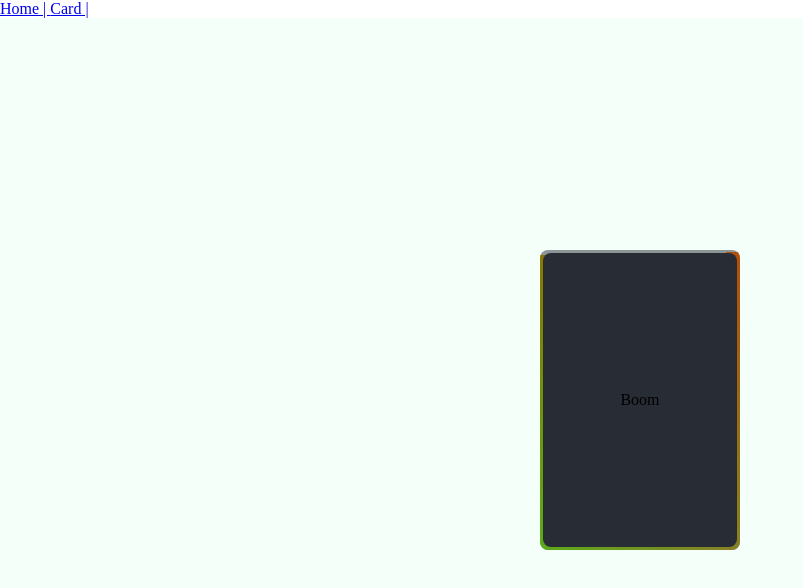
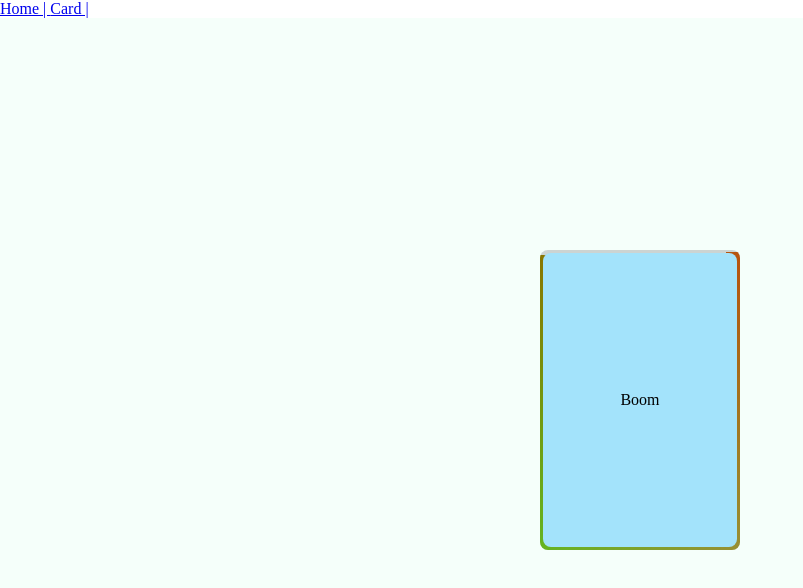
Before and after one commit to DenysSidorov/css-fun, a React (Create React App) app: page /card-1 in a window 1280 px wide. Shown: the top 588 px of the page, without its empty margins (0-803 px from the left). Built offline with nearby package versions, Linux system fonts and the light colour scheme.

Commit message:
fixed colors for Card1 component

```diff
--- a/src/examples/card-1/index.module.css
+++ b/src/examples/card-1/index.module.css
@@ -24,7 +24,7 @@ body {
     transform: translate(-50%, -50%);
     position: absolute;
     width: 200px;
-    background-color: rgba(40, 44, 52, 0.5);
+    background-color: rgba(40, 44, 52, 0.2);
     display: flex;
     justify-content: center;
     align-items: center;
@@ -40,7 +40,7 @@ body {
     align-items: center;
     height: calc(100% - 6px);
     width: calc(100% - 6px);
-    background-color: #282c34;
+    background-color: #a3e3fb;
     top: 3px;
     left: 3px;
     z-index: 9;
```
